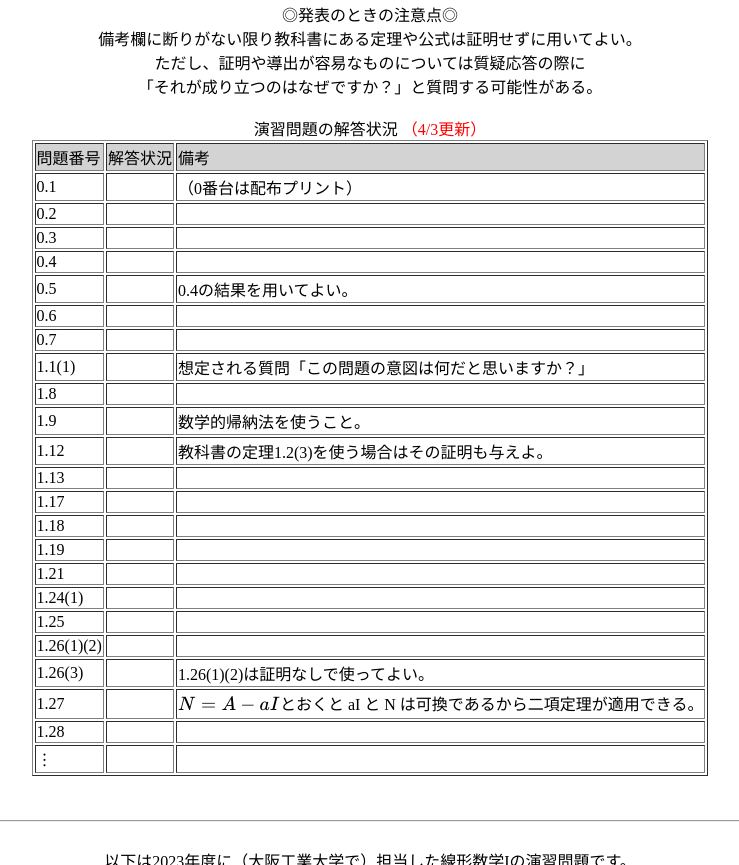
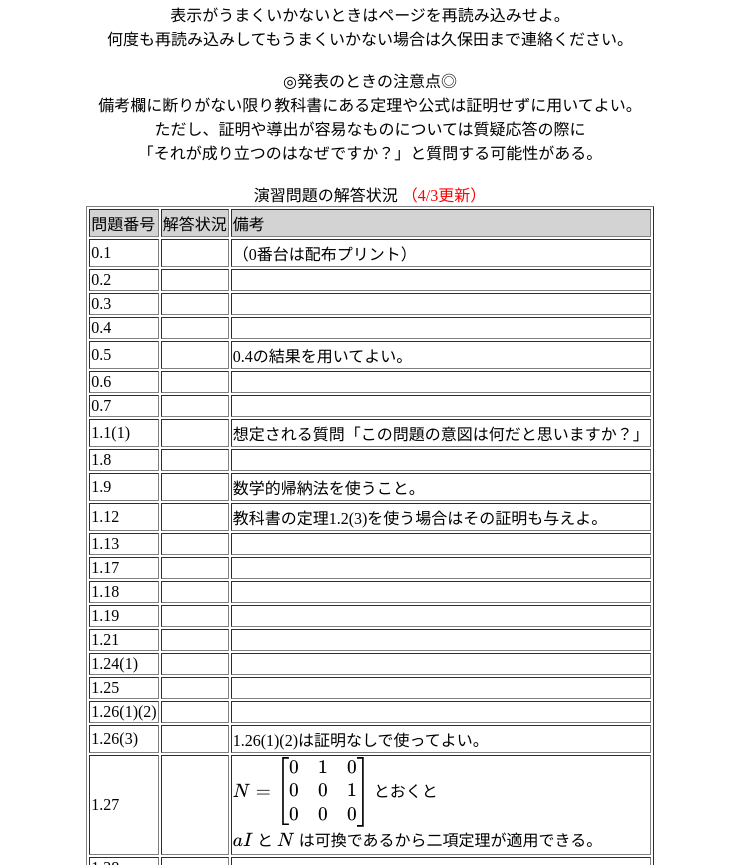
Before and after one commit to kubota100/kubota, a plain HTML site: page top_LA1_ex.html in a window 1280 px wide. Shown: the part 87-952 px from the top of the page, without its empty margins (270-1009 px from the left). Drawn offline with nearby package versions, Linux system fonts and the light colour scheme.

Commit message:
Add files via upload

```diff
--- a/top_LA1_ex.html
+++ b/top_LA1_ex.html
@@ -73,11 +73,9 @@ MathJax.Hub.Config ({
 <center>
 <h1>線形数学演習I</h1>
 
-<!--
 表示がうまくいかないときはページを再読み込みせよ。<br>
 何度も再読み込みしてもうまくいかない場合は久保田まで連絡ください。
 <br> <br>
--->
 
 ◎発表のときの注意点◎ <br>
 備考欄に断りがない限り教科書にある定理や公式は証明せずに用いてよい。<br>
@@ -195,7 +193,8 @@ MathJax.Hub.Config ({
       <tr>
         <td>1.27</td>
         <td></td>
-        <td> $N = A - aI$とおくと aI と N は可換であるから二項定理が適用できる。</td>
+        <td> $N = \begin{bmatrix} 0&1&0 \\ 0&0&1 \\ 0&0&0 \end{bmatrix}$ とおくと <br>
+          $aI$ と $N$ は可換であるから二項定理が適用できる。</td>
       </tr>
       <tr>
         <td>1.28</td>
```
